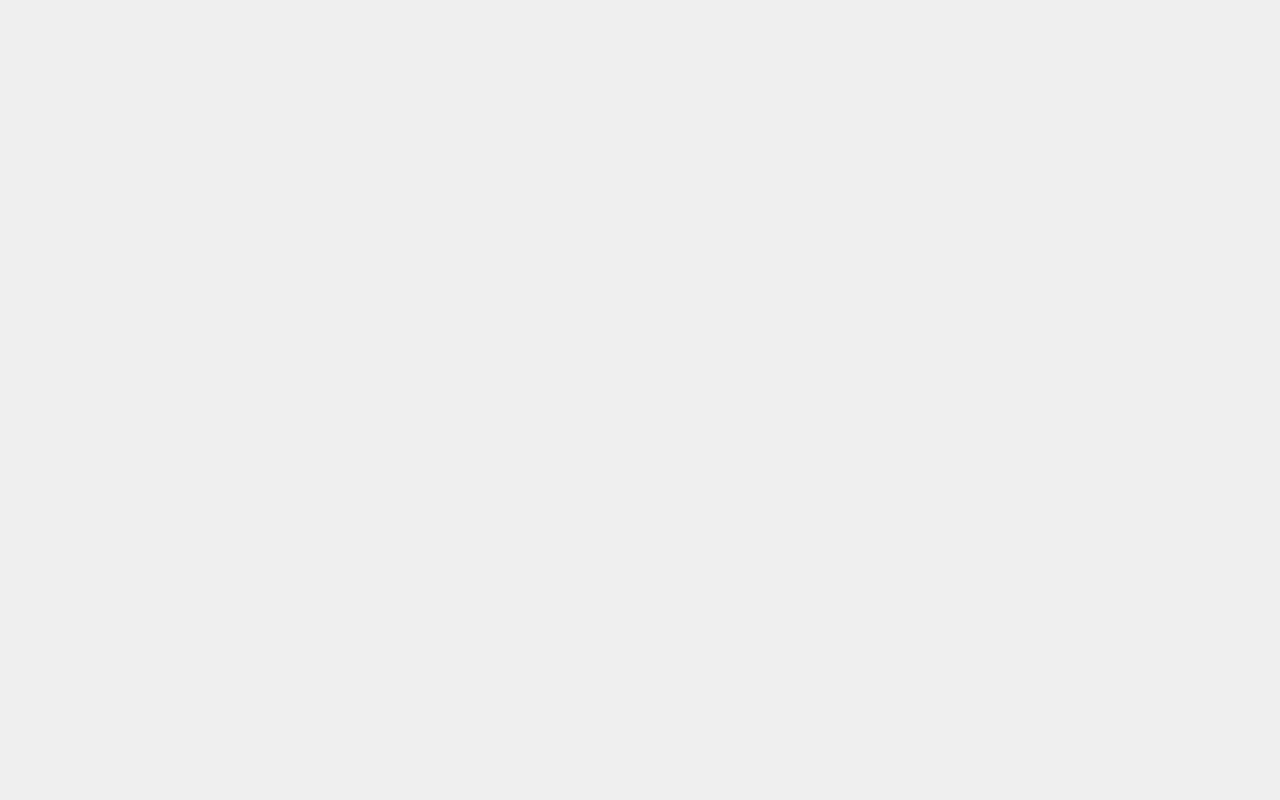
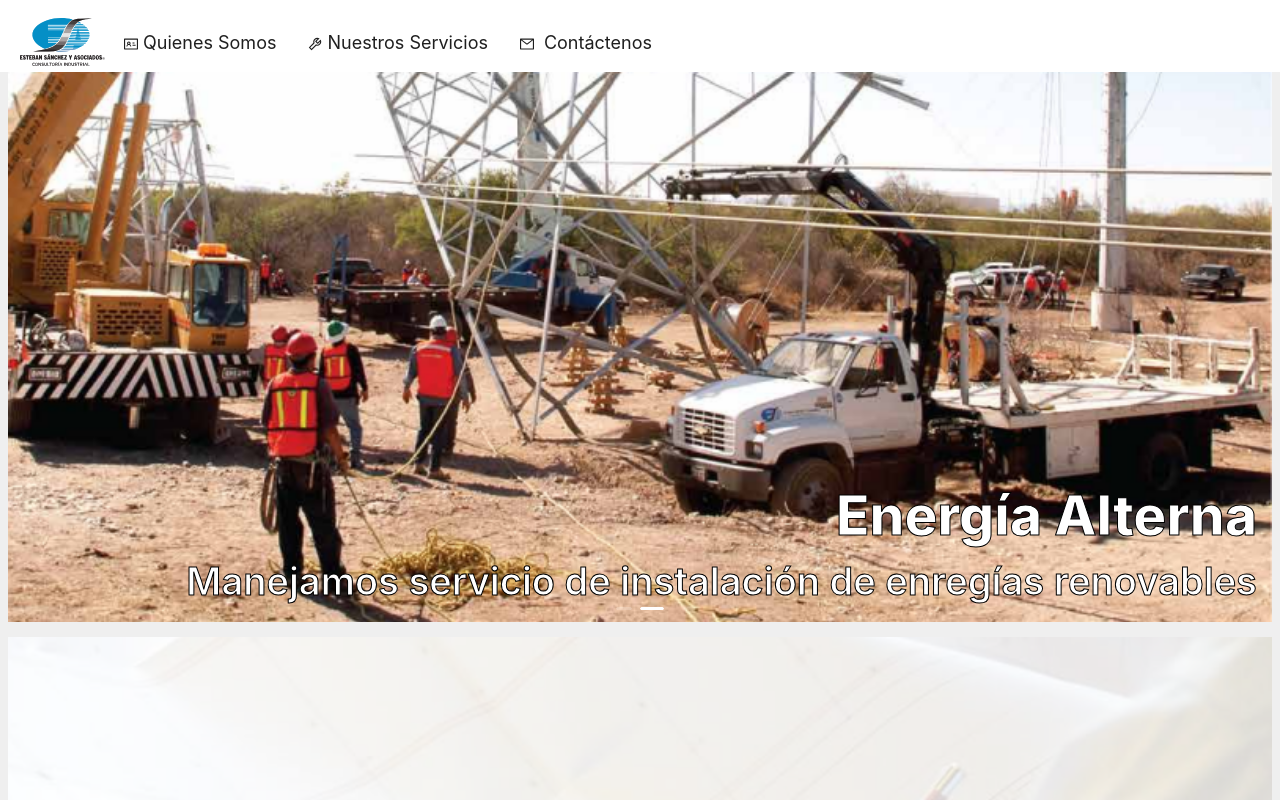
Before and after one commit to EstebanSanchezG/ESASA, a React (Create React App) app: page / in a window 1280 px wide. Before the commit this address had no page. Shown: the top 800 px of the page. Built offline with nearby package versions, Linux system fonts and the light colour scheme.

Commit message:
deployed

```diff
--- a/src/App.js
+++ b/src/App.js
@@ -22,10 +22,10 @@ const Routing = () => {
   return(
     <>
       <Routes>
-        <Route path="ESASA/" element={<LandingPage />} />
-        <Route path="ESASA/quien-somos" element={<IdentityPage />} />
-        <Route path="ESASA/servicios/:id" element={<ServicesPage />} />
-        <Route path="ESASA/contacto" element={<ContactPage />} />
+        <Route path="/" element={<LandingPage />} />
+        <Route path="/quien-somos" element={<IdentityPage />} />
+        <Route path="/servicios/:id" element={<ServicesPage />} />
+        <Route path="/contacto" element={<ContactPage />} />
       </Routes>
     </>
   )
```
